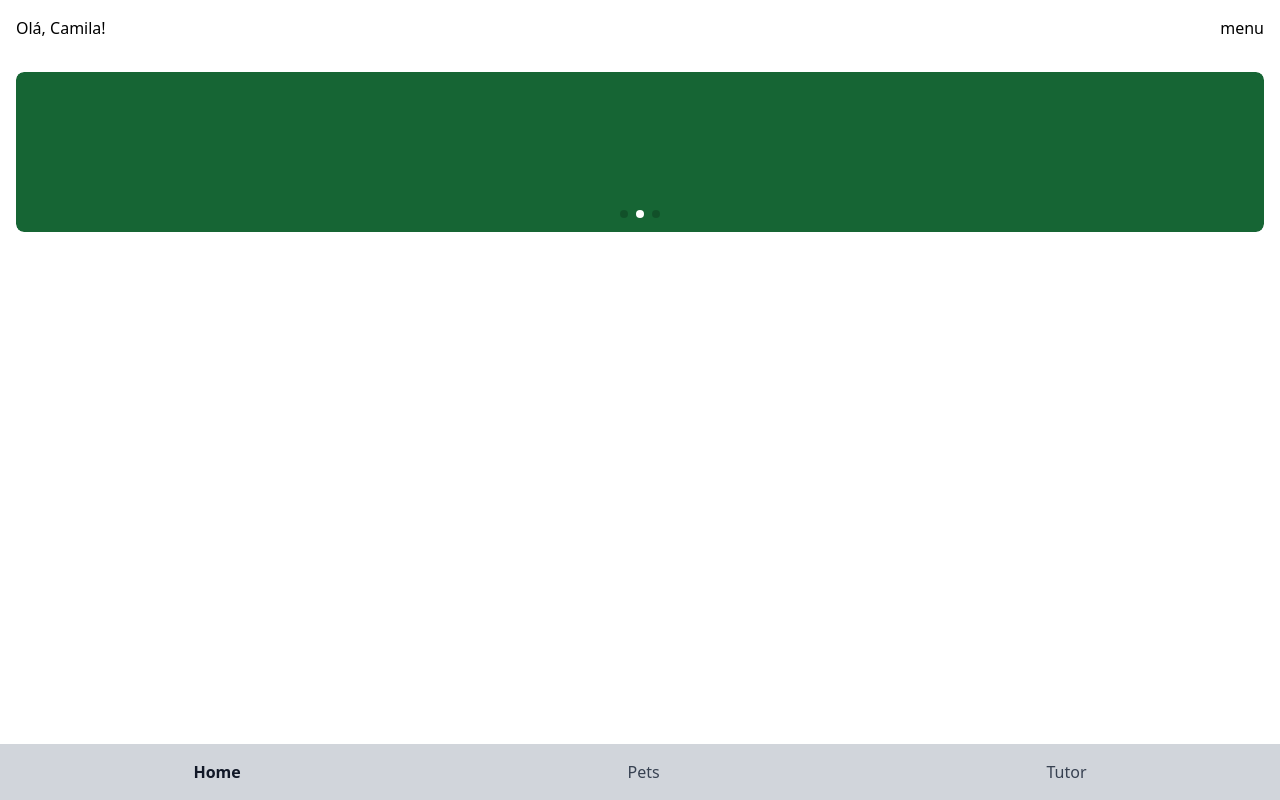
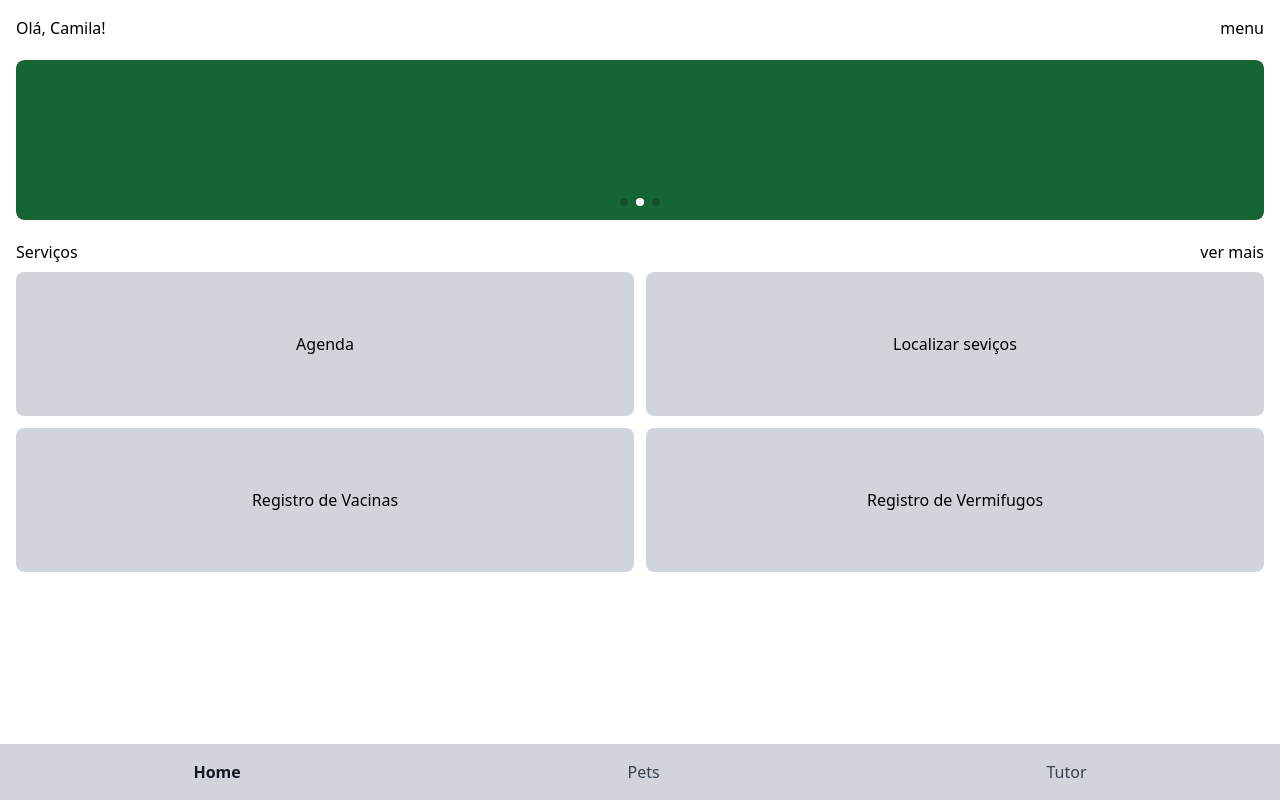
Before and after one commit to PetJournal/petjournal.web, a Next.js app: page / in a window 1280 px wide. Built offline with nearby package versions, Linux system fonts and the light colour scheme.

Commit message:
feat: add service option buttons

```diff
--- a/src/pages/index.tsx
+++ b/src/pages/index.tsx
@@ -7,7 +7,7 @@ import 'swiper/css/pagination';
 function Home() {
   return (
     <div className="p-4">
-      <header className="flex justify-between mb-8">
+      <header className="flex justify-between mb-5">
         <h2>Olá, Camila!</h2>
         <button>menu</button>
       </header>
@@ -23,6 +23,32 @@ function Home() {
         <SwiperSlide className="rounded-lg bg-sky-800"></SwiperSlide>
       </Swiper>
 
+      <div className="mt-5">
+        <div className="flex items-center justify-between">
+          <h3>Serviços</h3>
+          <button>ver mais</button>
+        </div>
+
+        <div className="grid grid-cols-2 gap-3 mt-2">
+          <button className="flex items-center justify-center p-4 text-center bg-gray-300 rounded-lg h-36">
+            {/* image */}
+            <p>Agenda</p>
+          </button>
+          <button className="flex items-center justify-center p-4 text-center bg-gray-300 rounded-lg h-36">
+            {/* image */}
+            <p>Localizar seviços</p>
+          </button>
+          <button className="flex items-center justify-center p-4 text-center bg-gray-300 rounded-lg h-36">
+            {/* image */}
+            <p>Registro de Vacinas</p>
+          </button>
+          <button className="flex items-center justify-center p-4 text-center bg-gray-300 rounded-lg h-36">
+            {/* image */}
+            <p>Registro de Vermifugos</p>
+          </button>
+        </div>
+      </div>
+
       <BottomTab />
     </div>
   );
```
